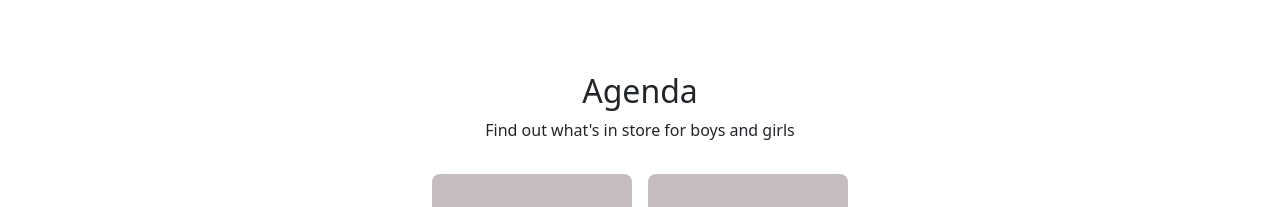
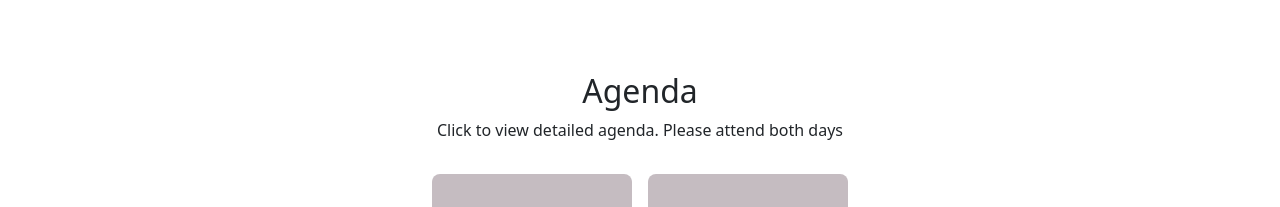
Before and after one commit to tofik-khan/wn-expo, a Next.js app: page / in a window 1280 px wide. Shown: the part 838-1045 px from the top of the page. Built offline with nearby package versions, Linux system fonts and the light colour scheme.

Commit message:
Update  copy on Homepage agenda link

```diff
--- a/partials/homepage/agenda-link.js
+++ b/partials/homepage/agenda-link.js
@@ -33,7 +33,7 @@ export const AgendaLinks = () => {
       <Row className="justify-content-center text-center py-3">
         <Col>
           <h2>Agenda</h2>
-          <p>Find out what's in store for boys and girls</p>
+          <p>Click to view detailed agenda. Please attend both days</p>
         </Col>
       </Row>
       <LinkContainer>
```
